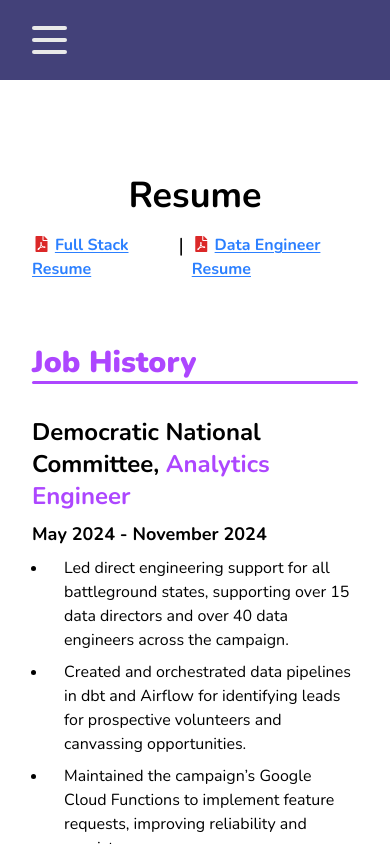
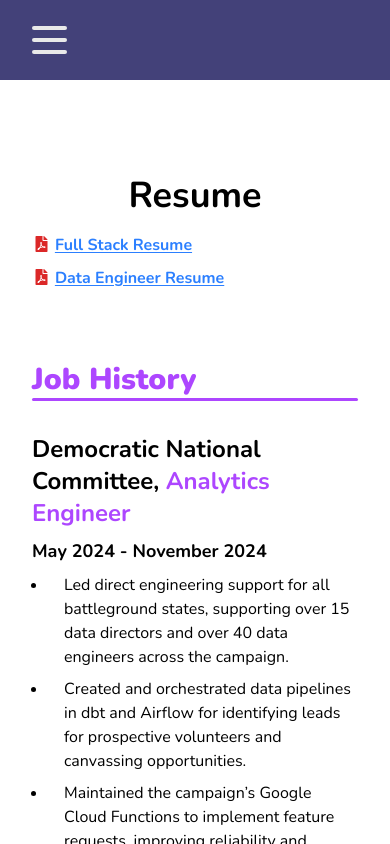
Before and after one commit to chris-av/portfolio-react, a Next.js app: page /resume in a window 390 px wide. Shown: the top 844 px of the page. Built offline with nearby package versions, Linux system fonts and the light colour scheme.

Commit message:
better arrangement on mobile

```diff
--- a/app/resume/page.tsx
+++ b/app/resume/page.tsx
@@ -8,13 +8,13 @@ export default function Page() {
 
         <div className="my-16">
           <h1 className="mb-4 text-center text-4xl">Resume</h1>
-          <div className="flex justify-center">
-            <a className="font-bold text-blue-500 underline underline-offset-2" target="_blank" href="/resume-full-stack.pdf">
+          <div className="flex flex-col justify-center lg:flex-row">
+            <a className="mb-2 font-bold text-blue-500 underline underline-offset-2 lg:mb-0" target="_blank" href="/resume-full-stack.pdf">
               <span><i className="icon pdf file red" /></span>
               Full Stack Resume
             </a>
-            <div className="mx-2 text-xl">|</div>
-            <a className="font-bold text-blue-500 underline underline-offset-2" target="_blank" href="/resume-data-engineer.pdf">
+            <div className="mx-2 hidden text-xl lg:block">|</div>
+            <a className="mb-2 font-bold text-blue-500 underline underline-offset-2 lg:mb-0" target="_blank" href="/resume-data-engineer.pdf">
               <span><i className="icon pdf file red" /></span>
               Data Engineer Resume
             </a>
```
